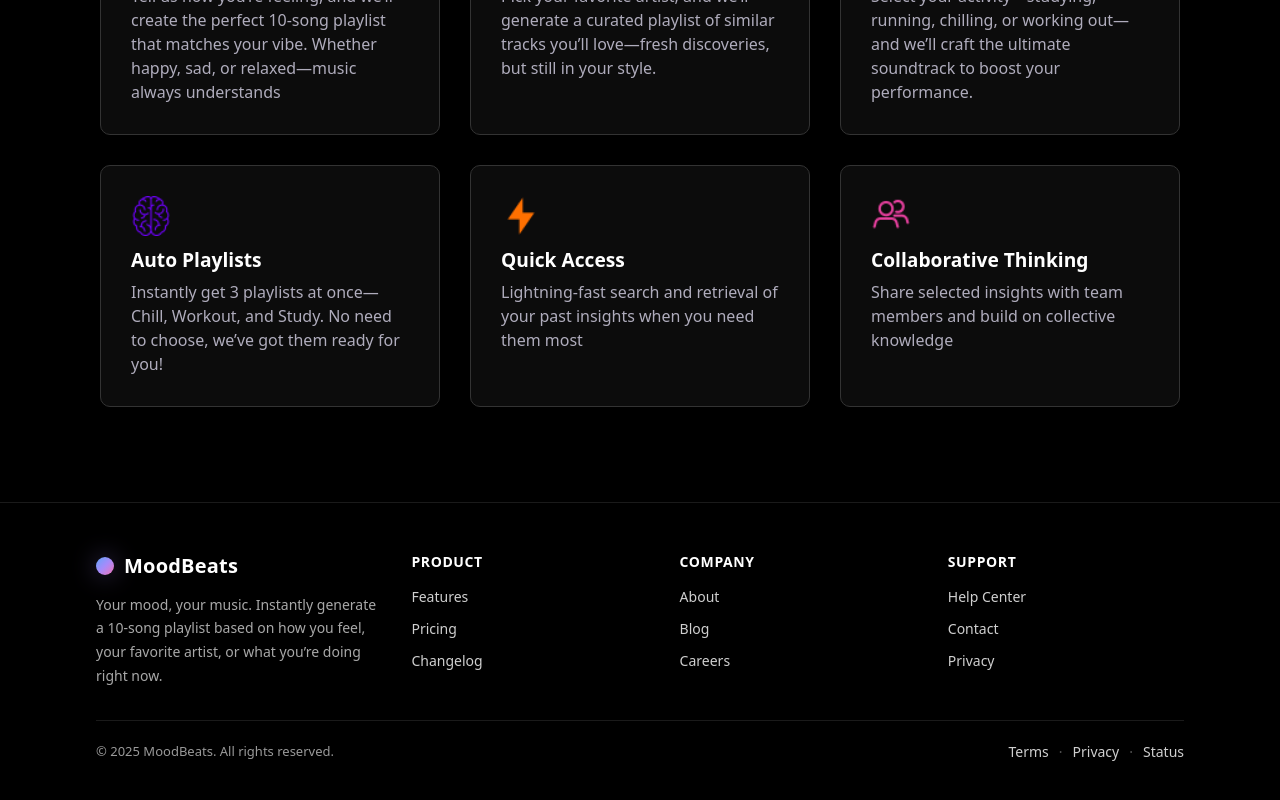
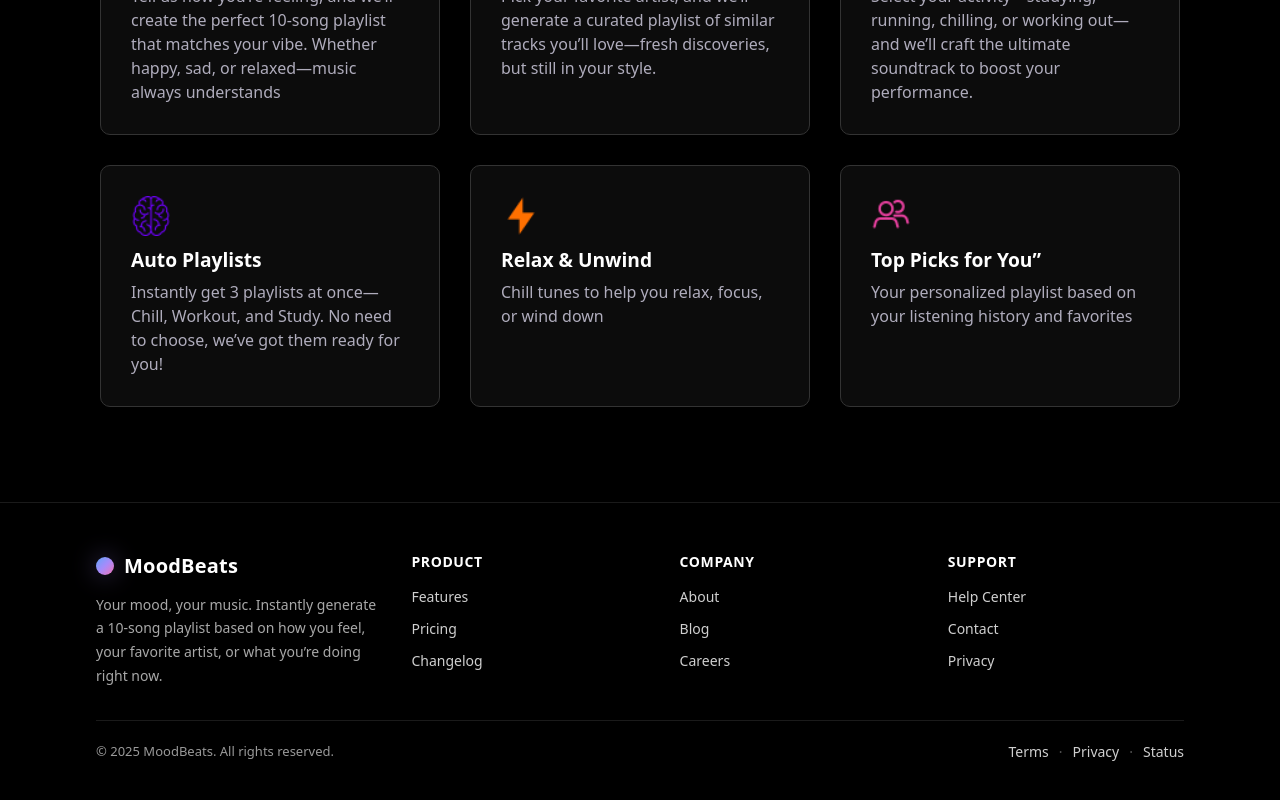
Before and after one commit to dhan04shree/L3M7N_Visionary_Minds, a React (Vite) app in the folder frontend/: page / in a window 1280 px wide. Shown: the part 1031-1831 px from the top of the page. Built offline with nearby package versions, Linux system fonts and the light colour scheme.

Commit message:
add minor changes in frontend

```diff
--- a/frontend/src/pages/Homepage.jsx
+++ b/frontend/src/pages/Homepage.jsx
@@ -1,3 +1,52 @@
+// // import Footer from "../components/Footer";
+// // import HeroSection from "../components/HeroSection";
+
+// // export default function Homepage(){
+// //     return(
+// //         <>
+// //         <HeroSection/>
+// //         <div className="text-white pt-20 text-center px-9 sm:px-9 md:px-72">
+// //             <h1 className="text-3xl  md:text-5xl pt-20 sm:pt-20 md:pt-28 font-bold mb-6 ">Capture Every <span className="bg-gradient-to-r from-green-400 to-blue-400 bg-clip-text text-transparent">Breakthrough</span></h1>
+// //             <p className="text-xl pb-10 md:text-xl sm:text-xl text-[#ccc9dc] mb-6 ">Transform scattered thoughts into structured insights with our intelligent recording system</p>
+// //         </div>
+// //         <div className="flex flex-wrap justify-center text-white pb-20" >
+// //             <div className="box1">
+// //             <img src="/lightbulb.png" alt="" />
+// //             <h3>Idea Capture</h3>
+// //             <p>Instantly record fleeting thoughts and breakthrough moments before they disappear</p>
+// //             </div>
+// //             <div className="box1">
+// //             <img src="/book.png" alt="" />
+// //              <h3>Logic Tracking</h3>
+// //             <p>Document your reasoning process and decision-making patterns over time</p>
+// //             </div>
+// //             <div className="box1">
+// //             <img src="/rise.png"  alt="" />
+// //               <h3>Progress Visualization</h3>
+// //             <p>See how your thinking evolves and identify patterns in your breakthrough moments</p>
+// //             </div>
+// //             <div className="box1">
+// //             <img src="/brain.png"   alt="" />
+// //               <h3>Smart Connections</h3>
+// //             <p>AI-powered linking between related ideas and concepts across your entries</p>
+// //             </div>
+// //             <div className="box1">
+// //             <img src="/flashlight.png"  alt="" />
+// //               <h3>Quick Access</h3>
+// //             <p>Lightning-fast search and retrieval of your past insights when you need them most</p>
+// //             </div>
+// //             <div className="box1">
+// //             <img src="/group.png"  alt="" />
+// //                 <h3>Collaborative Thinking</h3>
+// //             <p>Share selected insights with team members and build on collective knowledge</p>
+// //             </div>
+// //         </div>
+
+
+// //         <Footer/>
+// //         </>
+// //     )
+// // }
 // import Footer from "../components/Footer";
 // import HeroSection from "../components/HeroSection";
 
@@ -12,23 +61,27 @@
 //         <div className="flex flex-wrap justify-center text-white pb-20" >
 //             <div className="box1">
 //             <img src="/lightbulb.png" alt="" />
-//             <h3>Idea Capture</h3>
-//             <p>Instantly record fleeting thoughts and breakthrough moments before they disappear</p>
+//             <h3>Mood Playlist</h3>
+//             <p>Tell us how you’re feeling, and we’ll create the perfect 10-song playlist that matches your vibe.
+//               Whether happy, sad, or relaxed—music always understands</p>
 //             </div>
 //             <div className="box1">
 //             <img src="/book.png" alt="" />
-//              <h3>Logic Tracking</h3>
-//             <p>Document your reasoning process and decision-making patterns over time</p>
+//              <h3>Artist-Based Playlist</h3>
+//             <p>Pick your favorite artist, and we’ll generate a curated playlist of similar tracks you’ll
+//               love—fresh discoveries, but still in your style.</p>
 //             </div>
 //             <div className="box1">
 //             <img src="/rise.png"  alt="" />
-//               <h3>Progress Visualization</h3>
-//             <p>See how your thinking evolves and identify patterns in your breakthrough moments</p>
+//               <h3>Activity Playlist</h3>
+//             <p>Select your activity—studying, running, chilling, or working out—and we’ll
+//               craft the ultimate soundtrack to boost your performance.</p>
 //             </div>
 //             <div className="box1">
 //             <img src="/brain.png"   alt="" />
-//               <h3>Smart Connections</h3>
-//             <p>AI-powered linking between related ideas and concepts across your entries</p>
+//               <h3>Auto Playlists</h3>
+//             <p>Instantly get 3 playlists at once—Chill, Workout, and Study. No need to choose,
+//                we’ve got them ready for you!</p>
 //             </div>
 //             <div className="box1">
 //             <img src="/flashlight.png"  alt="" />
@@ -85,13 +138,13 @@
             </div>
             <div className="box1">
             <img src="/flashlight.png"  alt="" />
-              <h3>Quick Access</h3>
-            <p>Lightning-fast search and retrieval of your past insights when you need them most</p>
+              <h3>Relax & Unwind</h3>
+            <p>Chill tunes to help you relax, focus, or wind down</p>
             </div>
             <div className="box1">
             <img src="/group.png"  alt="" />
-                <h3>Collaborative Thinking</h3>
-            <p>Share selected insights with team members and build on collective knowledge</p>
+                <h3>Top Picks for You”</h3>
+            <p>Your personalized playlist based on your listening history and favorites</p>
             </div>
         </div>
 
```
